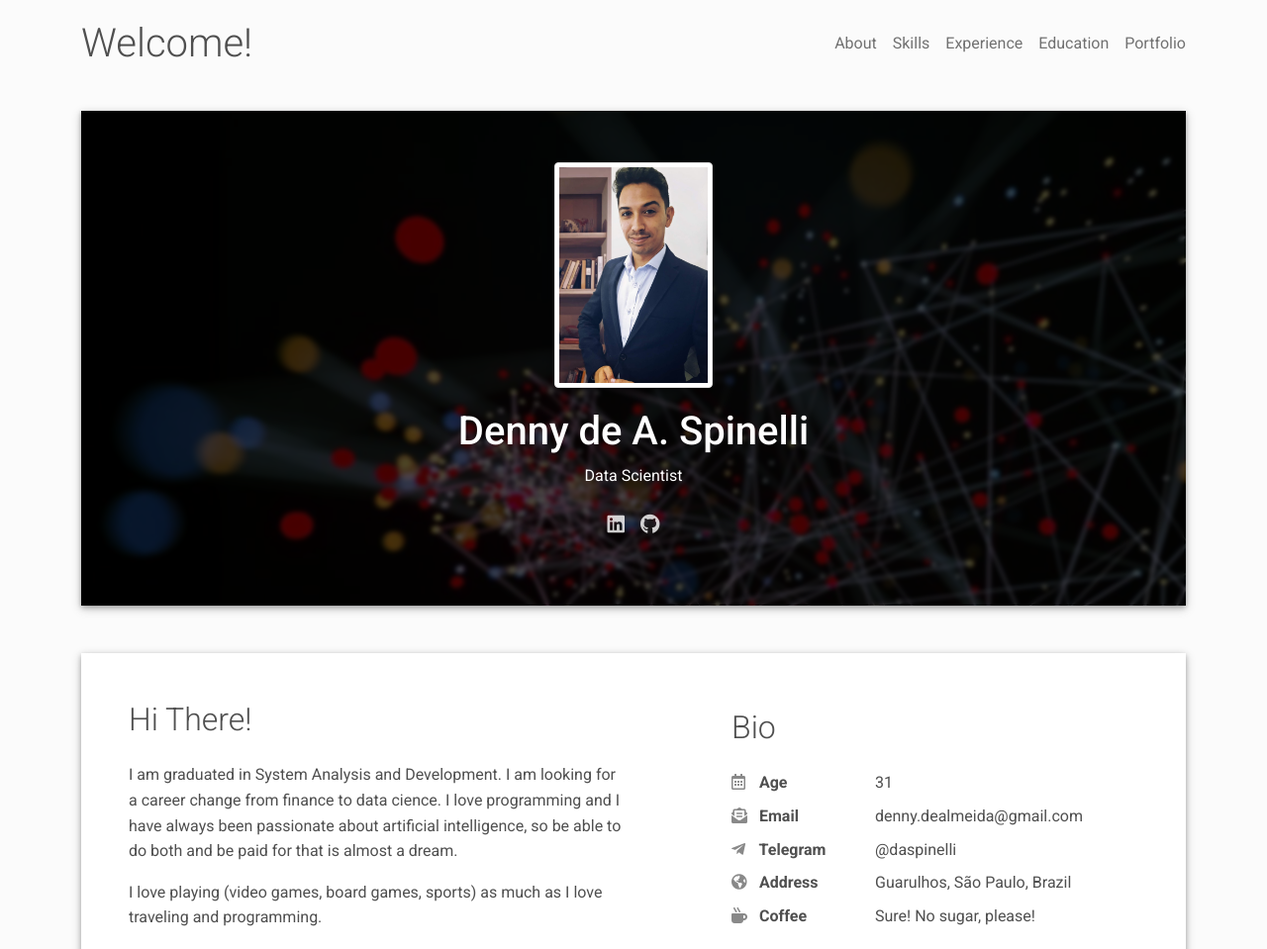
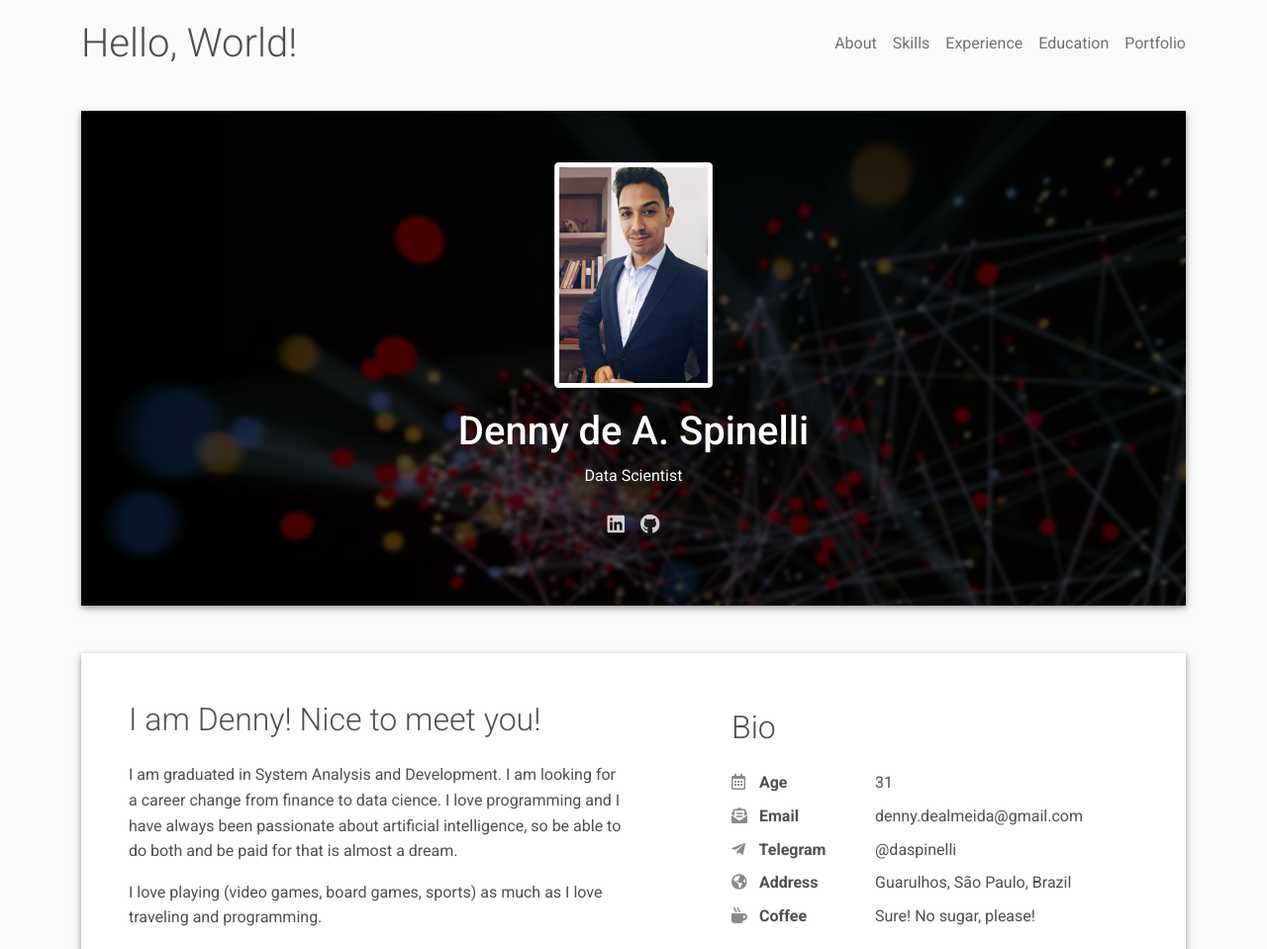
Before and after one commit to daSpinelli/i_am_denny, a plain HTML site: page index.html in a window 1280 px wide. Shown: the top 959 px of the page at 99% size. Drawn offline with Linux system fonts and the light colour scheme.

Commit message:
Minor changes on greeting text

```diff
--- a/index.html
+++ b/index.html
@@ -29,7 +29,7 @@
     <header class="d-print-none">
       <div class="container text-center text-lg-left">
         <div class="pt-4 clearfix">
-          <h1 class="site-title fw-light fs-1 mb-0">Welcome!</h1>
+          <h1 class="site-title fw-light fs-1 mb-0">Hello, World!</h1>
           <div class="site-nav">
             <!-- Menu options -->
             <nav role="navigation">
@@ -88,7 +88,7 @@
     <div class="about-section">
       <div class="row">
         <div class="col-md-6">
-          <h2 class="h2 fw-light mb-4">Hi There!</h2>
+          <h2 class="h2 fw-light mb-4">I am Denny! Nice to meet you!</h2>
           <p>I am graduated in System Analysis and Development. I am looking for a career change from finance to data cience. I love programming and I have always been passionate about artificial intelligence, so be able to do both and be paid for that is almost a dream.</p>
           <p>I love playing (video games, board games, sports) as much as I love traveling and programming.</p>
         </div>
```
